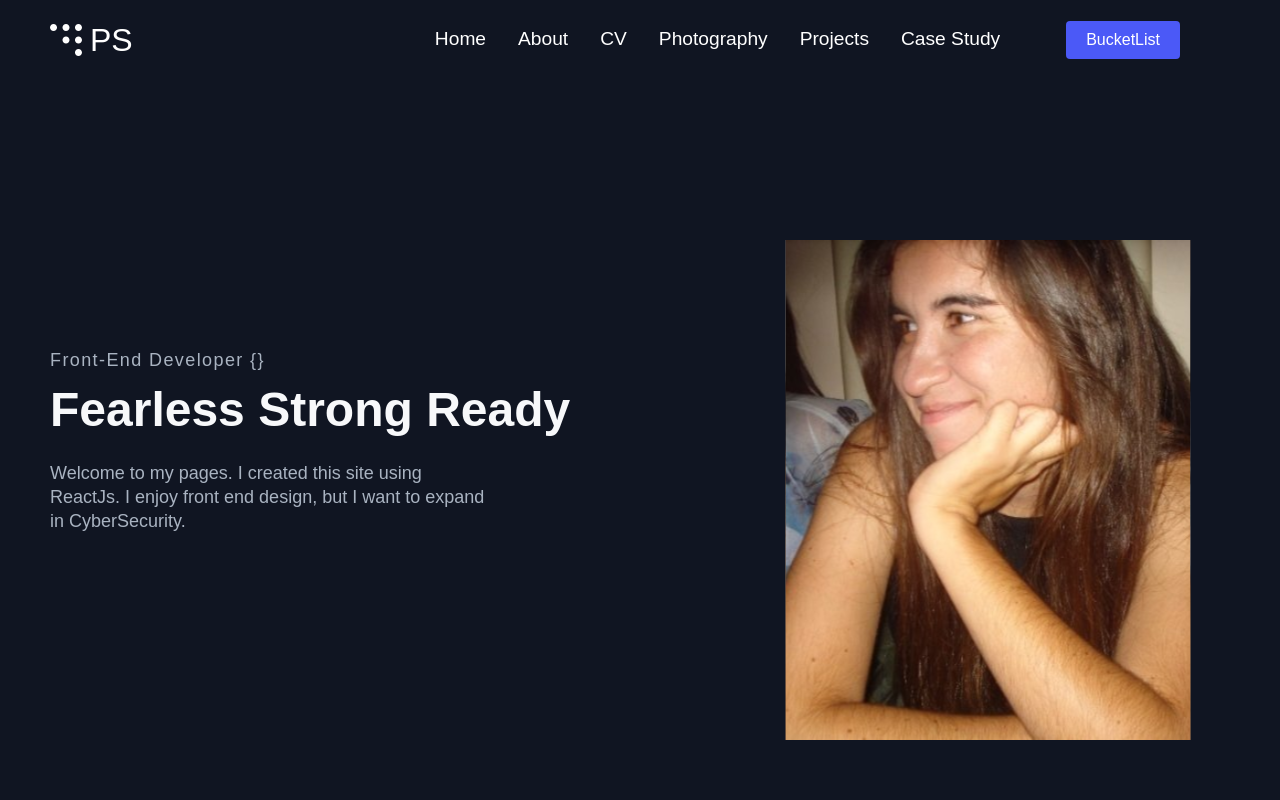
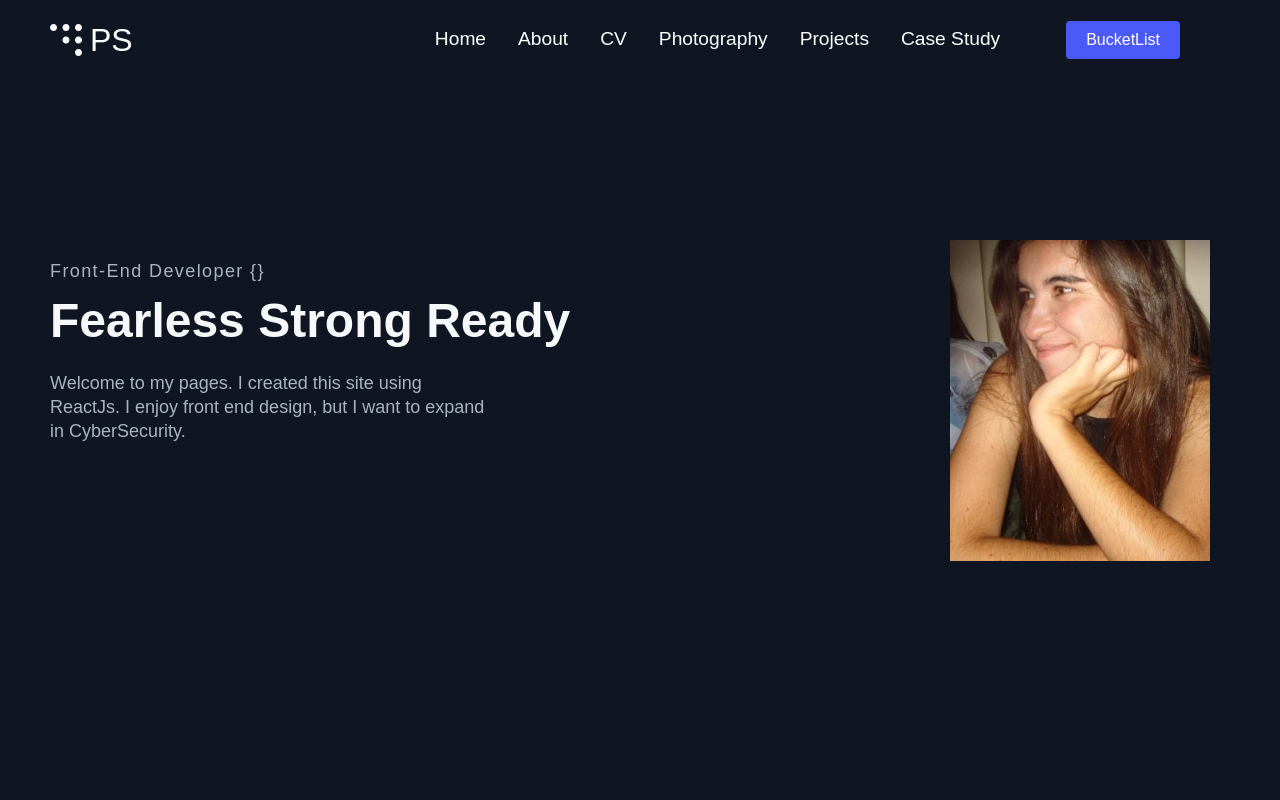
Before and after one commit to psarks/my.pages, a React (Create React App) app: page / in a window 1280 px wide. Shown: the top 800 px of the page. Built offline with nearby package versions, Linux system fonts and the light colour scheme; a web font is replaced by a local one.

Commit message:
resized images

```diff
--- a/src/pages/cvpage/cv_elements.css
+++ b/src/pages/cvpage/cv_elements.css
@@ -1,12 +1,12 @@
-img{
+.resume > img{
     width:80%;
 
-    @media screen and (max-width: 960px){
+   /* @media screen and (max-width: 960px){
         display: flex;
         flex-direction: column;
         width: 100%;
         height: 90vh;
         position: absolute;
         top: 80px;
-    }
+    }*/
 }
```
Also changed, not shown: 1 other file (tests, documents, lock files or other folders).
